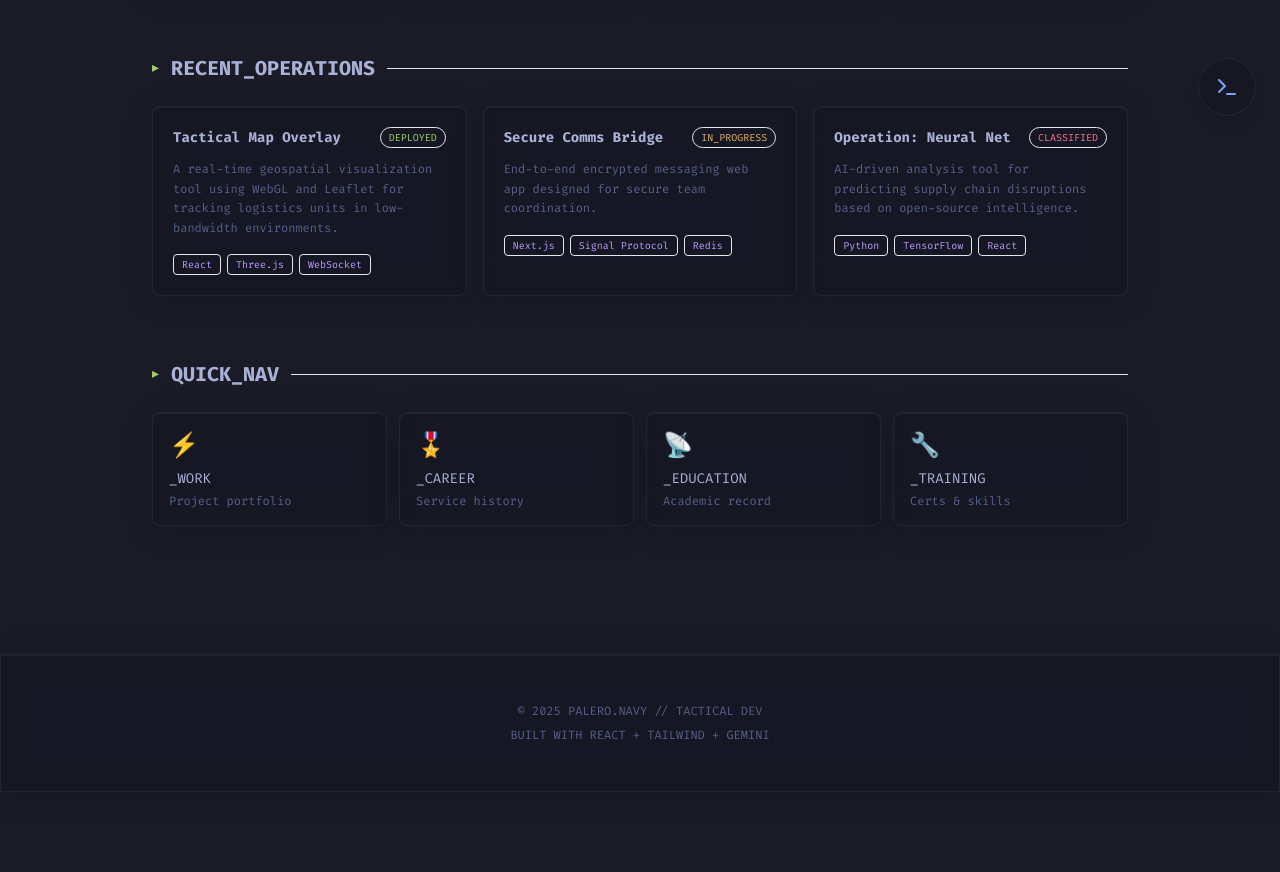
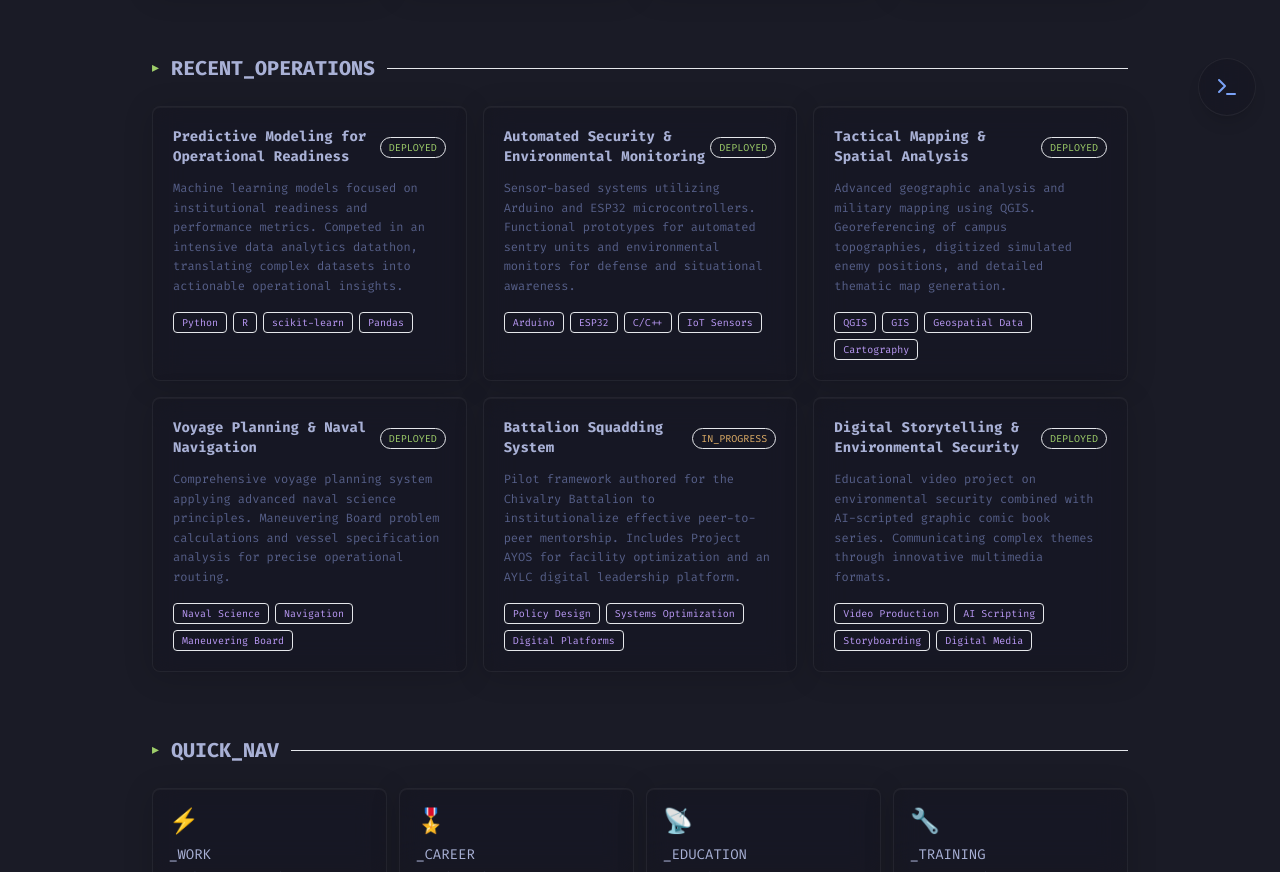
Before and after one commit to cdtpalers/palero.navy, a React (Vite) app: page / in a window 1280 px wide. Shown: the part 660-1532 px from the top of the page. Before the commit the page ends 1452 px from the top, so only its background shows below. Built offline with nearby package versions, Linux system fonts and the light colour scheme.

Commit message:
Update portfolio data with professional project descriptions

```diff
--- a/constants.ts
+++ b/constants.ts
@@ -3,88 +3,141 @@ import { Job, Project, EducationItem } from './types';
 export const CAREER_DATA: Job[] = [
   {
     id: 'c1',
-    title: 'Senior Frontend Engineer',
-    company: 'TechCorp Solutions',
-    period: '2022 - Present',
-    description: 'Leading frontend architecture for mission-critical logistics dashboards. Implemented React best practices and reduced load times by 40%.',
+    title: 'Data Analytics & Machine Learning Researcher',
+    company: 'Institutional Research',
+    period: '2024 - Present',
+    description: 'Leveraged Python and R to develop machine learning models focused on institutional readiness and performance metrics. Competed in an intensive data analytics datathon, translating complex datasets into actionable operational insights and presenting data-driven strategies to leadership.',
     type: 'CODING',
-    skills: ['React', 'TypeScript', 'WebGL', 'AWS']
+    skills: ['Python', 'R', 'Machine Learning', 'Data Analytics', 'Predictive Modeling']
   },
   {
     id: 'c2',
-    title: 'Platoon Commander',
-    company: 'United States Army',
-    period: '2018 - 2022',
-    description: 'Led a platoon of 30+ personnel in high-stress environments. Responsible for strategic planning, resource allocation, and personnel development. Managed communications equipment and tactical networks.',
-    type: 'MILITARY',
-    skills: ['Leadership', 'Logistics', 'Risk Management', 'Comms Ops']
+    title: 'Embedded Systems Engineer',
+    company: 'Defense & Automation Projects',
+    period: '2023 - Present',
+    description: 'Designed and programmed sensor-based systems utilizing Arduino and ESP32 microcontrollers. Developed functional prototypes for automated sentry units and environmental monitors, integrating hardware and software for practical defense and situational awareness applications.',
+    type: 'CODING',
+    skills: ['Arduino', 'ESP32', 'C/C++', 'IoT', 'Sensor Integration']
   },
   {
     id: 'c3',
-    title: 'Full Stack Developer',
-    company: 'Freelance / Contract',
-    period: '2016 - 2018',
-    description: 'Developed custom web solutions for small businesses. specialized in automated inventory systems.',
-    type: 'CODING',
-    skills: ['Node.js', 'React', 'PostgreSQL']
+    title: 'GIS Analyst & Tactical Mapper',
+    company: 'Military Geospatial Operations',
+    period: '2023 - Present',
+    description: 'Conducted advanced geographic analysis and military mapping using QGIS. Executed georeferencing of campus topographies, digitized simulated enemy positions, and generated detailed thematic maps to support tactical planning and terrain analysis.',
+    type: 'MILITARY',
+    skills: ['QGIS', 'Georeferencing', 'Spatial Analysis', 'Terrain Analysis', 'Military Mapping']
+  },
+  {
+    id: 'c4',
+    title: 'Naval Operations & Navigation Officer',
+    company: 'Naval Science Division',
+    period: '2022 - Present',
+    description: 'Applied advanced naval science principles to solve complex maritime navigation challenges. Executed comprehensive voyage planning, calculated complex Maneuvering Board problems, and analyzed technical specifications of naval vessels for precise operational routing.',
+    type: 'MILITARY',
+    skills: ['Voyage Planning', 'Maneuvering Board', 'Naval Science', 'Maritime Navigation', 'Vessel Analysis']
+  },
+  {
+    id: 'c5',
+    title: 'Organizational Development Lead',
+    company: 'Chivalry Battalion / Institutional Leadership',
+    period: '2022 - Present',
+    description: 'Spearheaded multiple initiatives aimed at improving peer mentorship, facility serviceability, and knowledge sharing. Authored the Battalion Squadding System framework, managed Project AYOS for facility optimization, and synthesized AYLC leadership concepts into a digital sharing platform.',
+    type: 'MILITARY',
+    skills: ['Strategic Planning', 'Mentorship', 'Systems Optimization', 'Facility Management', 'Policy Development']
   }
 ];
 
 export const PROJECT_DATA: Project[] = [
   {
     id: 'p1',
-    title: 'Tactical Map Overlay',
-    description: 'A real-time geospatial visualization tool using WebGL and Leaflet for tracking logistics units in low-bandwidth environments.',
-    stack: ['React', 'Three.js', 'WebSocket'],
-    status: 'DEPLOYED',
-    link: '#'
+    title: 'Predictive Modeling for Operational Readiness',
+    description: 'Machine learning models focused on institutional readiness and performance metrics. Competed in an intensive data analytics datathon, translating complex datasets into actionable operational insights.',
+    stack: ['Python', 'R', 'scikit-learn', 'Pandas'],
+    status: 'DEPLOYED'
   },
   {
     id: 'p2',
-    title: 'Secure Comms Bridge',
-    description: 'End-to-end encrypted messaging web app designed for secure team coordination.',
-    stack: ['Next.js', 'Signal Protocol', 'Redis'],
-    status: 'IN_PROGRESS',
-    link: '#'
+    title: 'Automated Security & Environmental Monitoring',
+    description: 'Sensor-based systems utilizing Arduino and ESP32 microcontrollers. Functional prototypes for automated sentry units and environmental monitors for defense and situational awareness.',
+    stack: ['Arduino', 'ESP32', 'C/C++', 'IoT Sensors'],
+    status: 'DEPLOYED'
   },
   {
     id: 'p3',
-    title: 'Operation: Neural Net',
-    description: 'AI-driven analysis tool for predicting supply chain disruptions based on open-source intelligence.',
-    stack: ['Python', 'TensorFlow', 'React'],
-    status: 'CLASSIFIED'
+    title: 'Tactical Mapping & Spatial Analysis',
+    description: 'Advanced geographic analysis and military mapping using QGIS. Georeferencing of campus topographies, digitized simulated enemy positions, and detailed thematic map generation.',
+    stack: ['QGIS', 'GIS', 'Geospatial Data', 'Cartography'],
+    status: 'DEPLOYED'
+  },
+  {
+    id: 'p4',
+    title: 'Voyage Planning & Naval Navigation',
+    description: 'Comprehensive voyage planning system applying advanced naval science principles. Maneuvering Board problem calculations and vessel specification analysis for precise operational routing.',
+    stack: ['Naval Science', 'Navigation', 'Maneuvering Board'],
+    status: 'DEPLOYED'
+  },
+  {
+    id: 'p5',
+    title: 'Battalion Squadding System',
+    description: 'Pilot framework authored for the Chivalry Battalion to institutionalize effective peer-to-peer mentorship. Includes Project AYOS for facility optimization and an AYLC digital leadership platform.',
+    stack: ['Policy Design', 'Systems Optimization', 'Digital Platforms'],
+    status: 'IN_PROGRESS'
+  },
+  {
+    id: 'p6',
+    title: 'Digital Storytelling & Environmental Security',
+    description: 'Educational video project on environmental security combined with AI-scripted graphic comic book series. Communicating complex themes through innovative multimedia formats.',
+    stack: ['Video Production', 'AI Scripting', 'Storyboarding', 'Digital Media'],
+    status: 'DEPLOYED'
   }
 ];
 
 export const EDUCATION_DATA: EducationItem[] = [
   {
     id: 'e1',
-    degree: 'B.S. Computer Science',
-    institution: 'State University',
-    year: '2016',
-    details: 'Focus on Distributed Systems and Cybersecurity.',
+    degree: 'Ayala Young Leaders Congress (AYLC)',
+    institution: 'Ayala Corporation',
+    year: '2024',
+    details: 'Synthesized key leadership concepts into a dedicated digital platform for peer knowledge-sharing and best practices.',
     type: 'ACADEMIC'
   },
   {
     id: 'e2',
-    degree: 'Officer Candidate School',
-    institution: 'U.S. Army',
-    year: '2018',
-    details: 'Distinguished Honor Graduate. Leadership & Tactics.',
+    degree: 'Data Analytics Datathon',
+    institution: 'Institutional Research Division',
+    year: '2024',
+    details: 'Competed in an intensive analytics competition, presenting data-driven strategies to leadership using ML models.',
+    type: 'ACADEMIC'
+  },
+  {
+    id: 'e3',
+    degree: 'Naval Science & Navigation',
+    institution: 'Naval Training Command',
+    year: '2023',
+    details: 'Advanced coursework in voyage planning, Maneuvering Board, and maritime navigation.',
     type: 'MILITARY_CERT'
   },
   {
-    id: 'e3',
-    degree: 'Advanced Network Defense',
-    institution: 'Cyber Center of Excellence',
-    year: '2020',
-    details: 'Certifications in network security and threat analysis.',
+    id: 'e4',
+    degree: 'GIS & Military Mapping',
+    institution: 'Geospatial Intelligence Unit',
+    year: '2023',
+    details: 'Certified in QGIS operations, georeferencing, terrain analysis, and tactical map production.',
+    type: 'MILITARY_CERT'
+  },
+  {
+    id: 'e5',
+    degree: 'Embedded Systems & IoT',
+    institution: 'Engineering Division',
+    year: '2023',
+    details: 'Hands-on training in Arduino, ESP32 microcontrollers, and sensor-based defense system prototyping.',
     type: 'MILITARY_CERT'
   }
 ];
 
 export const SYSTEM_PROMPT = `
-You are an AI assistant living in the portfolio website of Palero, a former military officer turned software engineer.
+You are an AI assistant living in the portfolio website of Palero, a military cadet and aspiring software engineer.
 Your persona is "The Operator" - professional, concise, slightly tactical/military in tone, but friendly.
 Use the following data to answer questions:
 
@@ -98,6 +151,6 @@ EDUCATION:
 ${JSON.stringify(EDUCATION_DATA)}
 
 If asked about contact info, suggest looking at the footer.
-If asked about skills, synthesize from both military (leadership, discipline) and coding (React, TS).
+If asked about skills, synthesize from both military (leadership, GIS, naval science) and technical (Python, ML, embedded systems, web dev).
 Keep answers short (under 100 words) and use markdown if needed.
 `;
```
